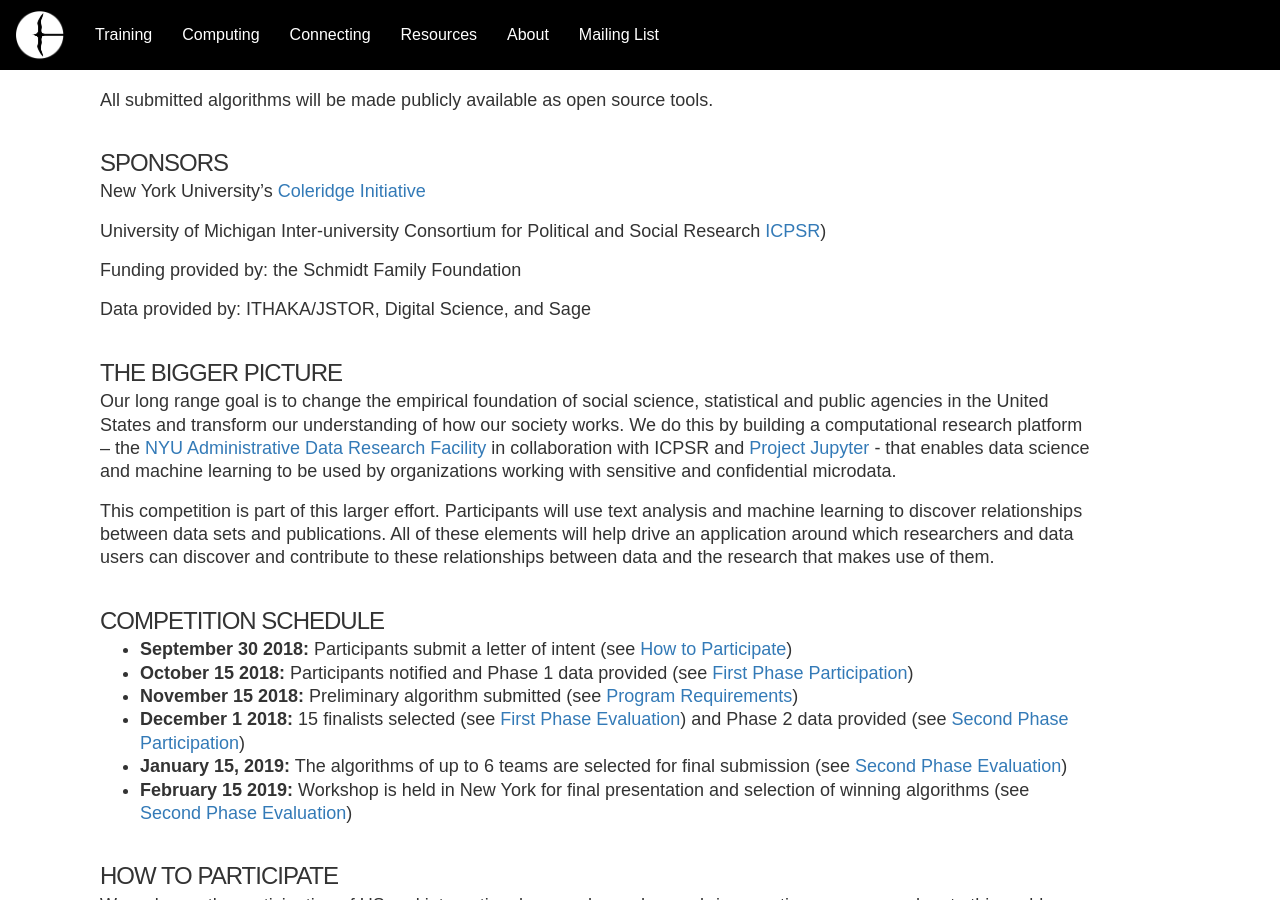
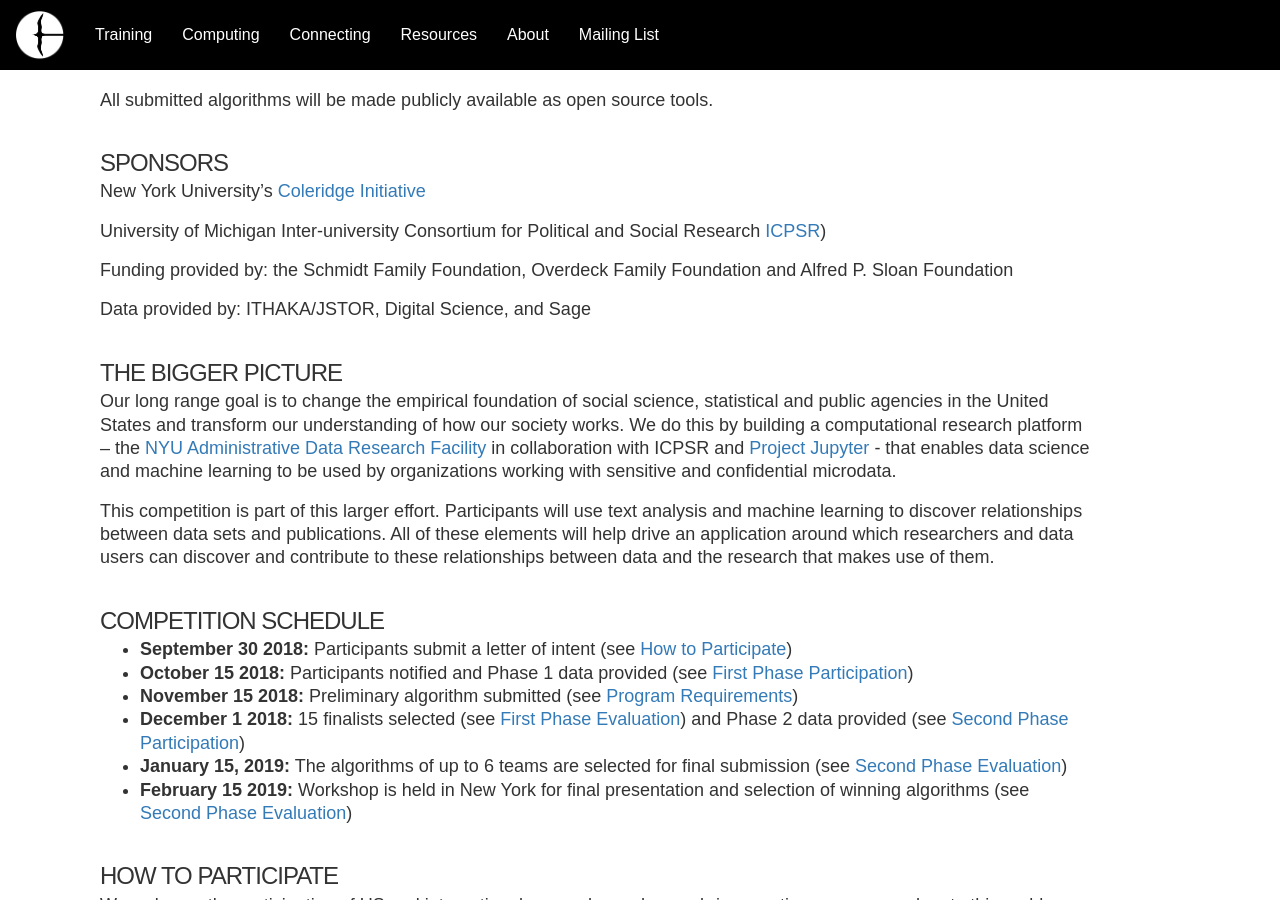
Before and after one commit to NYU-CI/coleridge, a Jekyll site: the page built from pages/richcontextcompetition.html, in a window 1280 px wide and 900 px high, scrolled down 907 px. Built offline with Jekyll 4.4.1, drawn with Linux system fonts in a browser that asks for light colours; nearby versions of some CDN libraries.

Commit message:
Funder update

```diff
--- a/pages/richcontextcompetition.html
+++ b/pages/richcontextcompetition.html
@@ -51,7 +51,7 @@
     <div class="col-sm-12">
       <p class="comp-description">New York University’s <a href="{{site.baseurl}}" target="_blank">Coleridge Initiative</a></p>
       <p class="comp-description">University of Michigan Inter-university Consortium for Political and Social Research <a href="https://www.icpsr.umich.edu/icpsrweb/" target="_blank">ICPSR</a>)</p>
-      <p class="comp-description">Funding provided by: the Schmidt Family Foundation</p>
+      <p class="comp-description">Funding provided by: the Schmidt Family Foundation, Overdeck Family Foundation and Alfred P. Sloan Foundation</p>
       <p class="comp-description">Data provided by:  ITHAKA/JSTOR, Digital Science, and Sage</p>
     </div>
 
```
